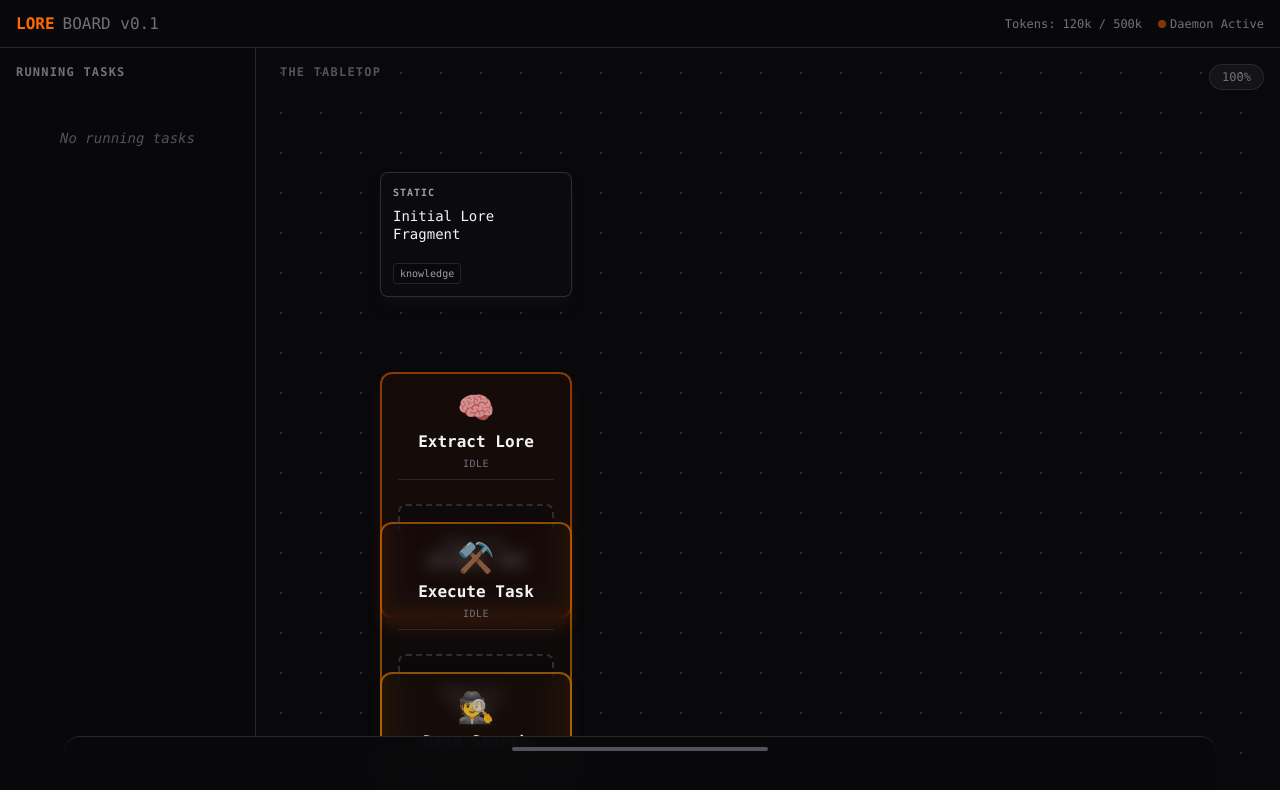
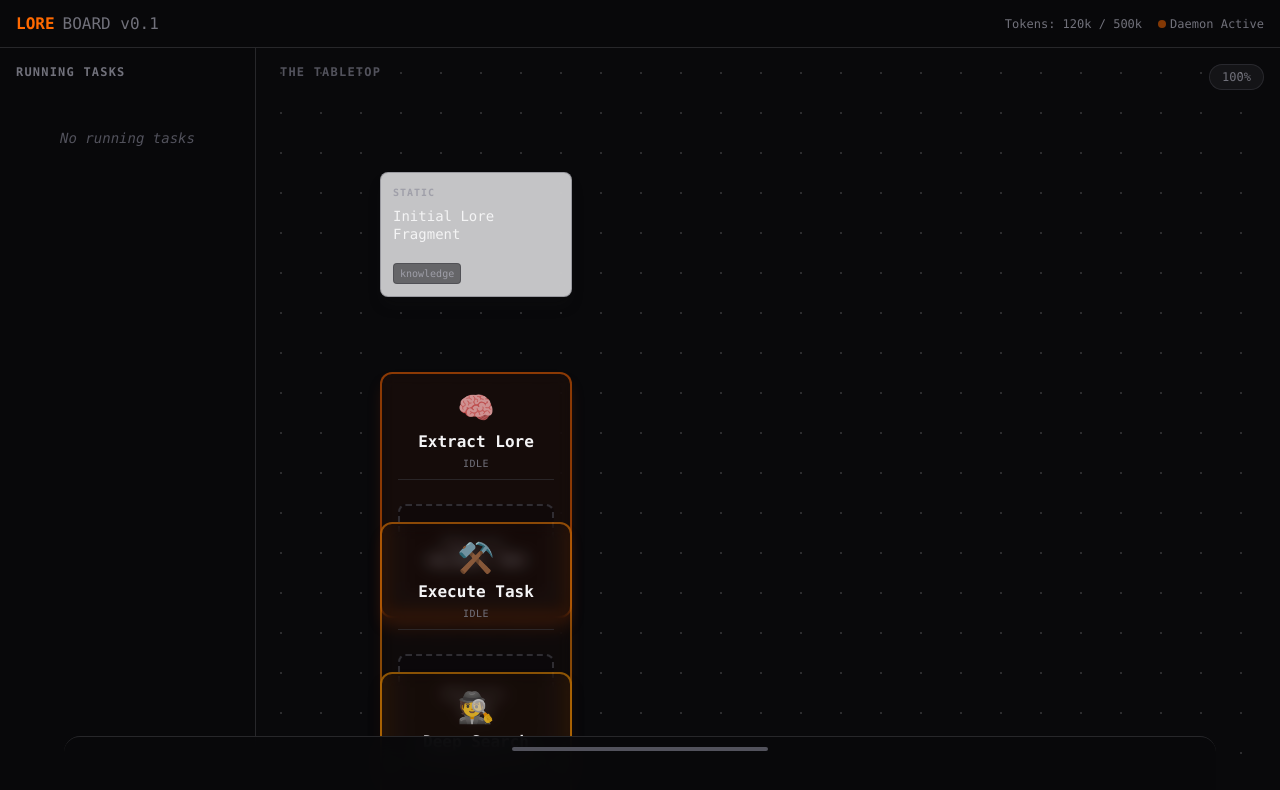
Before and after one commit to Gudge514/lore-board, a Vue app in the folder loreboard-app/: page / in a window 1280 px wide. Shown: the top 790 px of the page. Built offline with nearby package versions, Linux system fonts and the light colour scheme.

Commit message:
style: change card backgrounds from dark to light/white (bg-zinc-100/80 etc)

```diff
--- a/loreboard-app/src/components/Card.vue
+++ b/loreboard-app/src/components/Card.vue
@@ -21,10 +21,10 @@ const handleClick = (e) => {
 
 // Color mapping based on card type - Black & Orange theme with 80% opacity backgrounds
 const typeColors = {
-  dynamic: 'border-orange-400/50 bg-orange-900/12 shadow-orange-900/30',
-  static: 'border-zinc-600/50 bg-zinc-800/12 shadow-zinc-900/40',
-  secret: 'border-amber-500/50 bg-amber-900/12 shadow-amber-900/30',
-  nemesis: 'border-red-500/50 bg-red-900/12 shadow-red-900/30'
+  dynamic: 'border-orange-400/50 bg-orange-50/80 shadow-orange-900/20',
+  static: 'border-zinc-500/50 bg-zinc-100/80 shadow-zinc-900/20',
+  secret: 'border-amber-500/50 bg-amber-50/80 shadow-amber-900/20',
+  nemesis: 'border-red-500/50 bg-red-50/80 shadow-red-900/20'
 }
 
 const colorClass = computed(() => typeColors[props.card.type] || typeColors.static)
```
